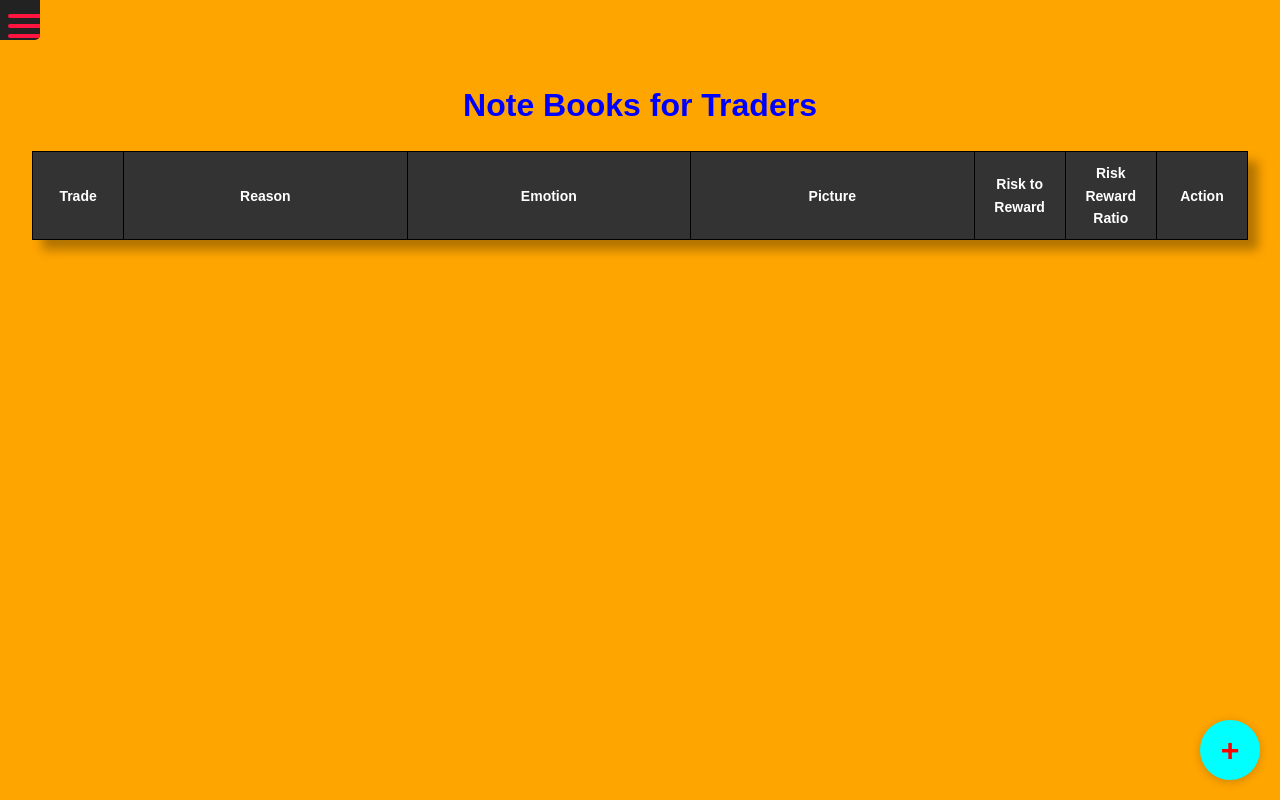
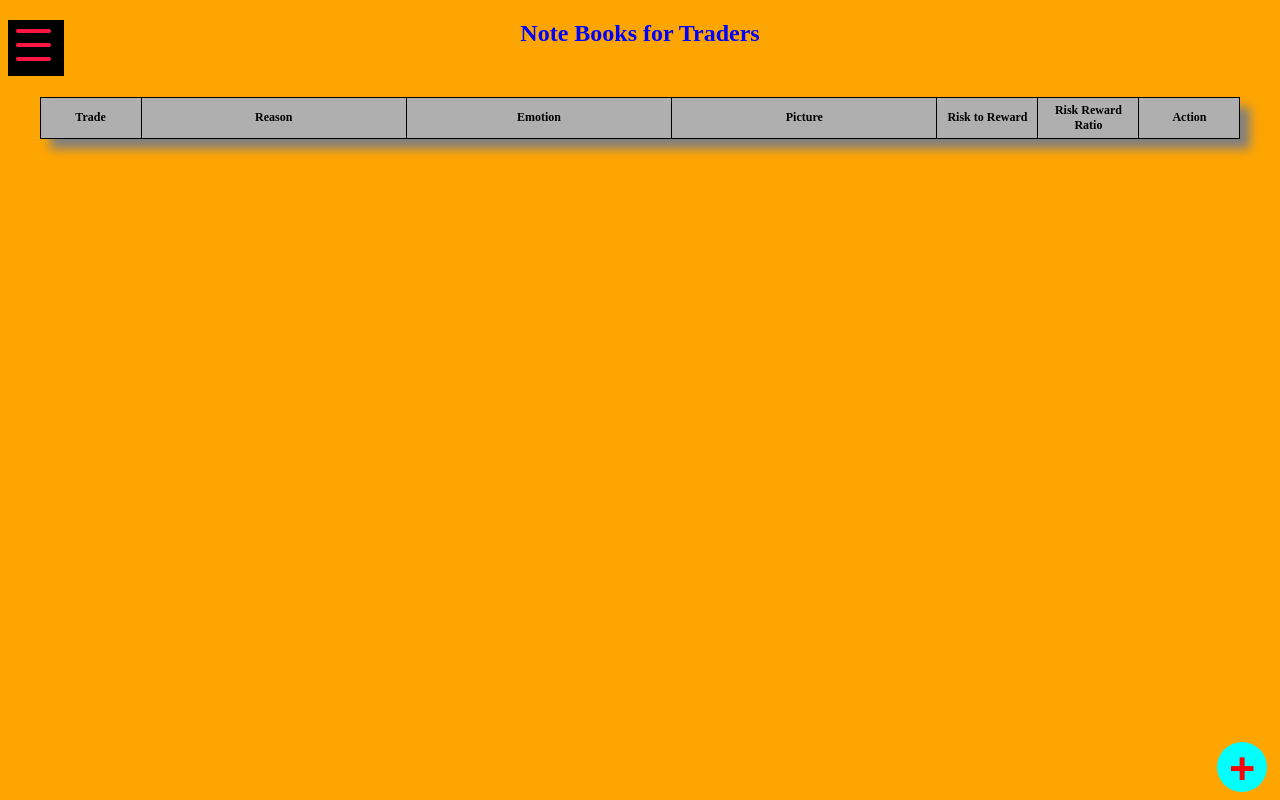
Before and after one commit to Eyob37/Alazar-sproject, a plain HTML site: page index.html in a window 1280 px wide. Drawn offline with Linux system fonts and the light colour scheme.

Commit message:
Update style.css

```diff
--- a/style.css
+++ b/style.css
@@ -1,49 +1,17 @@
-/* Modern Reset & Base Styles */
-* {
-    margin: 0;
-    padding: 0;
-    box-sizing: border-box;
+/* this is css code */
+#checkbox {
+    display: none;
 }
 
-body {
-    font-family: Arial, sans-serif;
-    background: orange;
-    color: #333;
-    line-height: 1.6;
-    padding-top: 60px; /* Prevent menu overlap */
-}
-
-h2 {
-    color: blue;
-    text-align: center;
-    margin: 20px 0;
-    font-size: 2rem;
-}
-
-/* Menu Styles */
-#menu {
+#menu{
     position: fixed;
-    top: 0;
-    left: 0;
-    z-index: 100;
-    background: var(--menu-background, #222);
+    z-index: 1;
+    background: black;
     padding: 0.5em;
     width: 40px;
     height: auto;
-    transition: all 0.3s ease;
-    overflow: hidden;
-    border-radius: 0 0 5px 0;
-}
-
-#menu.expanded {
-    width: 250px;
-    height: auto;
-    max-height: 100vh;
-    overflow-y: auto;
-}
-
-#checkbox {
-    display: none;
+    transition: width 2s linear,height 2s linear;
+    overflow: scroll;
 }
 
 .toggle {
@@ -55,8 +23,8 @@ h2 {
     flex-direction: column;
     align-items: center;
     justify-content: center;
-    gap: 6px;
-    transition: all 0.3s ease;
+    gap: 10px;
+    transition-duration: .3s;
 }
 
 .bars {
@@ -64,148 +32,97 @@ h2 {
     height: 4px;
     background-color: #ff153f;
     border-radius: 5px;
-    transition: all 0.3s ease;
+    transition-duration: .3s;
+
 }
 
 #checkbox:checked + .toggle #bar2 {
     transform: translateY(14px) rotate(60deg);
+    margin-left: 0;
     transform-origin: right;
+    transition-duration: .3s;
+    z-index: 2;
+
 }
 
 #checkbox:checked + .toggle #bar1 {
     transform: translateY(28px) rotate(-60deg);
+    transition-duration: .3s;
     transform-origin: left;
+    z-index: 1;
 }
 
 #checkbox:checked + .toggle {
     transform: rotate(-90deg);
 }
 
-/* Settings Panel */
-#settings {
-    margin-top: 40px;
-    color: var(--menu-text-color, red);
-    padding: 10px;
-    opacity: 0;
-    transition: opacity 0.3s ease;
+body {
+    background: orange;
 }
-
-#menu.expanded #settings {
-    opacity: 1;
+h2 {
+    color: blue;
+    text-align: center;
 }
-
-#settings label {
-    display: block;
-    margin: 10px 0 5px;
-    font-weight: bold;
-}
-
-#settings input[type="color"] {
-    width: 100%;
-    height: 30px;
-    cursor: pointer;
-}
-
-#settings button {
-    margin: 10px 0;
-    padding: 5px 10px;
-}
-
-/* Table Styles */
 table {
     border-collapse: collapse;
     width: 95%;
-    margin: 20px auto;
+    text-align: center;
+    margin: 50px auto;
     background: #afafaf;
-    box-shadow: 10px 10px 10px rgba(0, 0, 0, 0.3);
+    box-shadow: 10px 10px 10px gray;
     table-layout: fixed;
 }
-
-th, td {
-    padding: 10px;
-    border: 1px solid #000;
-    text-align: center;
-    font-size: 14px;
-    word-wrap: break-word;
+table, th, tr, td {
+    font-size: 12px;
+    padding: 5px;
+    border: 1px solid black;
 }
 
-th {
-    background-color: #333;
-    color: white;
-    font-weight: bold;
-}
-
-/* Column Widths */
-th:nth-child(2),
-td:nth-child(2),
-th:nth-child(3),
-td:nth-child(3),
-th:nth-child(4),
-td:nth-child(4) {
+th:nth-child(2), td:nth-child(2),
+th:nth-child(3), td:nth-child(3),
+th:nth-child(4), td:nth-child(4), {
     width: 23.333%;
 }
 
-th:nth-child(1),
-td:nth-child(1),
-th:nth-child(5),
-td:nth-child(5),
-th:nth-child(6),
-td:nth-child(6),
-th:nth-child(7),
-td:nth-child(7) {
+th:nth-child(1), td:nth-child(1),
+th:nth-child(5), td:nth-child(5),
+th:nth-child(6), td:nth-child(6),
+th:nth-child(7), td:nth-child(7) {
     width: 7.5%;
 }
-
-/* Buttons */
 button {
+    color: red;
+    width: 80%;
+    height: auto;
+    font-size: 90%;
+    font-weight: 600;
     background: cyan;
+    border: none;
+    cursor: pointer;
+}
+#add {
     color: red;
-    border: none;
-    padding: 8px 12px;
+    position: fixed;
+    right: 1%;
+    bottom: 1%;
+    width: 50px;
+    height: 50px;
+    font-size: 45px;
+    border-radius: 50%;
     font-weight: 600;
-    cursor: pointer;
-    transition: all 0.2s ease;
-    border-radius: 4px;
+    background: cyan;
 }
-
-button:hover {
-    opacity: 0.9;
-    transform: translateY(-1px);
-}
-
-#add {
-    position: fixed;
-    right: 20px;
-    bottom: 20px;
-    width: 60px;
-    height: 60px;
-    font-size: 2rem;
-    border-radius: 50%;
-    display: flex;
-    align-items: center;
-    justify-content: center;
-    box-shadow: 0 2px 10px rgba(0, 0, 0, 0.2);
-}
-
-/* Image Handling */
 img {
     max-width: 100%;
     height: auto;
-    max-height: 150px;
-    object-fit: contain;
 }
-
-/* Responsive Adjustments */
-@media (max-width: 768px) {
-    table {
-        font-size: 12px;
-    }
-
-    th, td {
-        padding: 5px;
-    }
-
-    #menu.expanded {
-        width: 200px;
-    }
+#settings{
+    margin-top: 80px;
+    color: white;
 }
+label{
+    font-weight: bolder;
+}
+#save{
+    width: 50px;
+}
```
